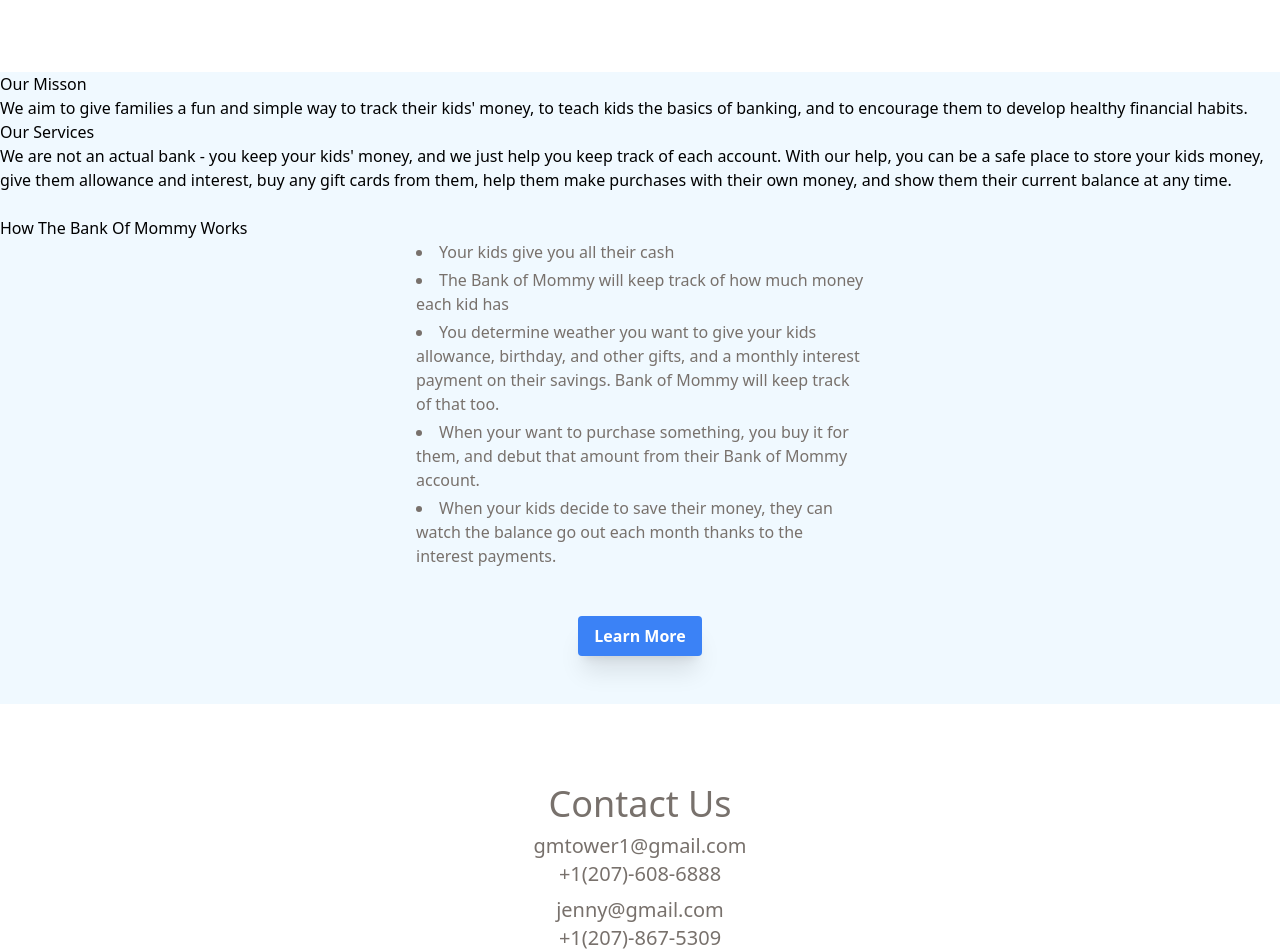
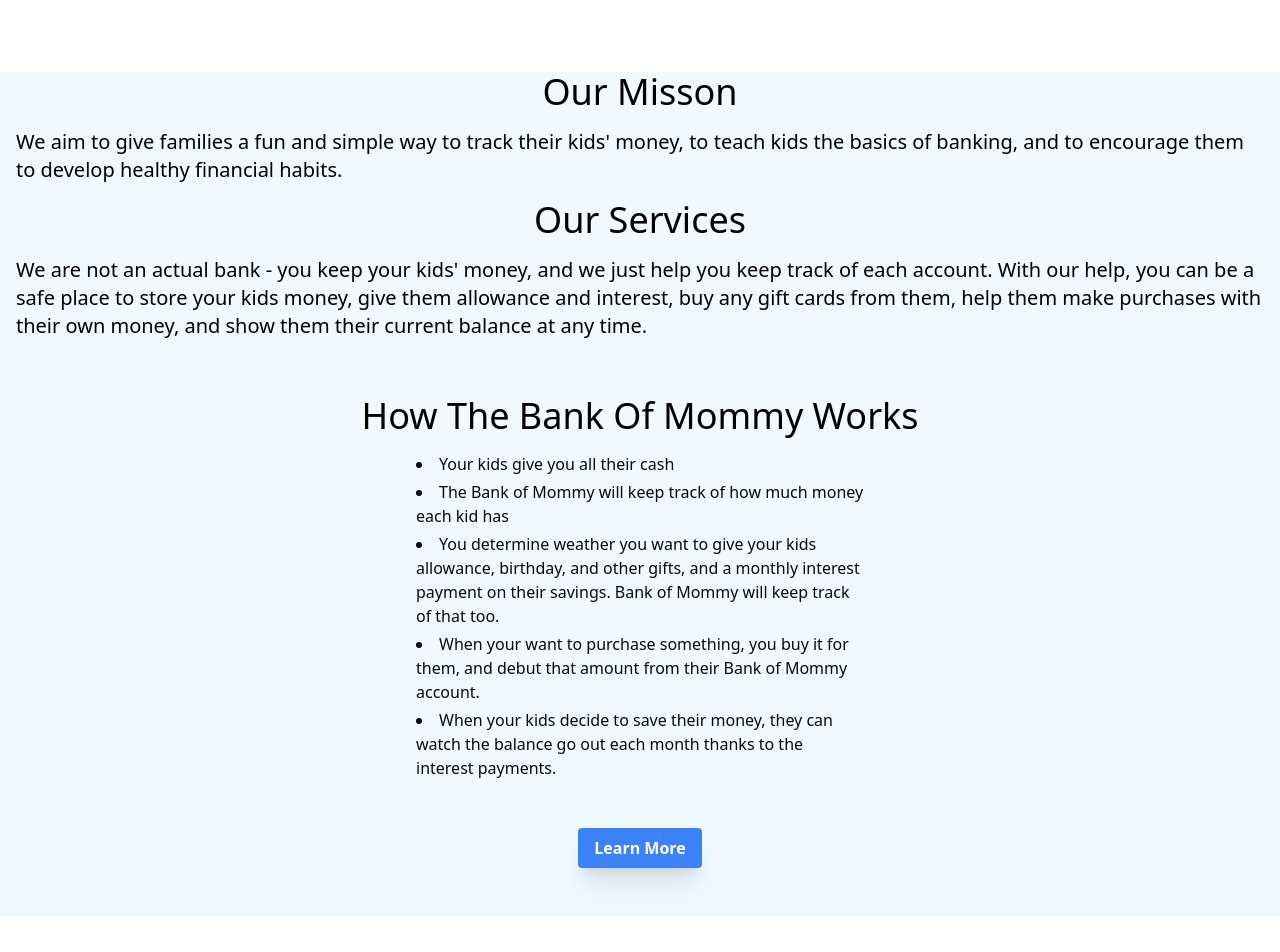
Before and after one commit to KilroyWasHere-cs-j/Bank-Of-Mommy, a SvelteKit app in the folder app/: page / in a window 1280 px wide. Shown: the part 1060-2012 px from the top of the page. Built offline with nearby package versions, Linux system fonts and the light colour scheme.

Commit message:
Fixed home page formatting
Headers and text had no formatting at all. So I added some.

```diff
--- a/app/src/components/footer.svelte
+++ b/app/src/components/footer.svelte
@@ -4,13 +4,13 @@
 
 <div class="mt-20 w-100% h-200" style:background>
 
-    <h1 class="flex justify-center text-stone-500 text-4xl">Contact Us</h1>
+    <h1 class="flex justify-center text-zinc-950 text-4xl">Contact Us</h1>
 
-    <p class="flex justify-center text-stone-500 text-xl mt-2">gmtower1@gmail.com</p>
-    <p class="flex justify-center text-stone-500 text-xl mb-2">+1(207)-608-6888</p>
+    <p class="flex justify-center text-zinc-950 text-xl mt-2">heather@tp4s.com</p>
+    <p class="flex justify-center text-zinc-950 text-xl mb-2">+1(207)-867-5309</p>
 
-    <p class="flex justify-center text-stone-500 text-xl mt-2">jenny@gmail.com</p>
-    <p class="flex justify-center text-stone-500 text-xl mb-2">+1(207)-867-5309</p>
+    <p class="flex justify-center text-zinc-950 text-xl mt-2">gmtower1@gmail.com</p>
+    <p class="flex justify-center text-zinc-950 text-xl mb-2">+1(207)-607-6888</p>
 
     <slot />
 </div>
--- a/app/src/routes/+page.svelte
+++ b/app/src/routes/+page.svelte
@@ -13,17 +13,17 @@
     <Hero title="Welcome to the Bank of Mommy"/>
 
     <div class="bg-sky-50">
-        <h1>Our Misson</h1>
-        <p>We aim to give families a fun and simple way to track their kids' money, to teach kids the basics of banking, and to encourage them to develop healthy financial habits.</p>
-        <h1>Our Services</h1>
-        <p>We are not an actual bank - you keep your kids' money, and we just help you keep track of each account.  With our help, you can be a safe place to store your kids money, give them allowance and interest, buy any gift cards from them, help them make purchases with their own money, and show them their current balance at any time.</p>
+        <h1 class="flex justify-center text-4xl m-4">Our Misson</h1>
+        <p class="flex justify-center text-xl m-4">We aim to give families a fun and simple way to track their kids' money, to teach kids the basics of banking, and to encourage them to develop healthy financial habits.</p>
+        <h1 class="flex justify-center text-4xl m-4">Our Services</h1>
+        <p class="flex justify-center text-xl m-4">We are not an actual bank - you keep your kids' money, and we just help you keep track of each account.  With our help, you can be a safe place to store your kids money, give them allowance and interest, buy any gift cards from them, help them make purchases with their own money, and show them their current balance at any time.</p>
 
         <br>
 
-        <h1>How The Bank Of Mommy Works</h1>
+        <h1 class="flex justify-center text-4xl m-4">How The Bank Of Mommy Works</h1>
 
         <div class="flex justify-center">
-            <ul class="max-w-md space-y-1 text-stone-500 list-disc list-inside dark:text-gray-400">
+            <ul class="max-w-md space-y-1 text-zinc-950 list-disc list-inside dark:text-zinc-950">
                 <li>Your kids give you all their cash</li>
                 <li>The Bank of Mommy will keep track of how much money each kid has</li>
                 <li>You determine weather you want to give your kids allowance, birthday, and other gifts, and a monthly interest payment on their savings. Bank of Mommy will keep track of that too.</li>
```
